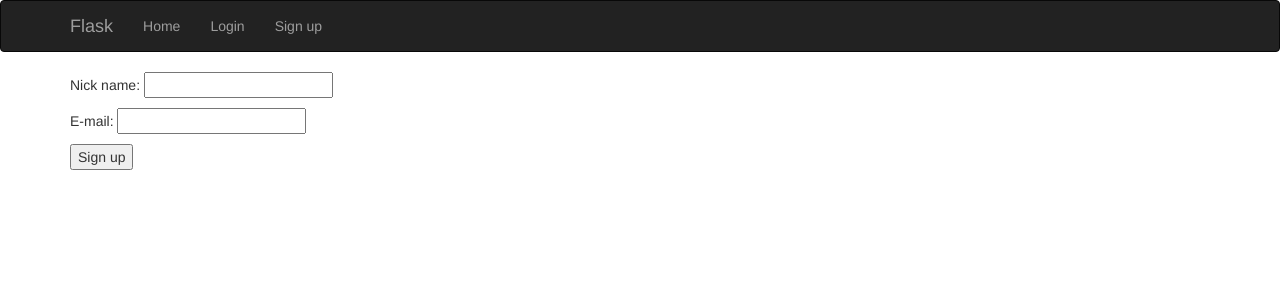
After one commit to wish007/shadowsocks-flask, a Flask app: page /sign-up in a window 1280 px wide. The commit adds this page. Shown: the top 300 px of the page. Run offline with Flask 2, Linux system fonts and the light colour scheme; some libraries are stand-ins or nearby versions.

Commit message:
add sign up and login forms

```diff
--- a/app/forms.py
+++ b/app/forms.py
@@ -1,8 +1,9 @@
+# -*- coding:utf-8 -*-
 
 from flask_wtf import Form
-from wtforms import TextField, BooleanField, PasswordField
+from wtforms import TextField, BooleanField, PasswordField, SubmitField, TextAreaField
 from wtforms import StringField, SubmitField
-from wtforms.validators import Required
+from wtforms.validators import Required, Email, Length
 
 
 # 定义一个表单类，用于提交表单
@@ -10,7 +11,19 @@ class NameForm(Form):
     name = StringField('what is your name?', validators=[Required()])
     submit = SubmitField('Submit')
 
+# class LoginForm(Form):
+#     name = TextField('Name', validators=[Required()])
+#     password = PasswordField('password', validators=[Required()])
+#     remember_me = BooleanField('Remember_me', default=False)
+
 class LoginForm(Form):
-    name = TextField('Name', validators=[Required()])
-    password = PasswordField('password', validators=[Required()])
-    remember_me = BooleanField('Remember_me', default=False)
+    user_name = TextField('user name', validators=[Required(), Length(max=15)])
+    # password = PasswordField('password', validators=[Required()])
+    remember_me = BooleanField('remember me', default=False)
+    submit = SubmitField('Log in')
+
+class SignUpForm(Form):
+    user_name = TextField('user name', validators=[Required(), Length(max=15)])
+    # password = PasswordField('password', validators=[Required()])
+    user_email = TextField('user email', validators=[Email(), Required(), Length(max=128)])
+    submit = SubmitField('Sign up')
--- a/app/models.py
+++ b/app/models.py
@@ -12,5 +12,30 @@ class User(db.Model):
     email = db.Column(db.String(120), index = True, unique = True)
     role = db.Column(db.SmallInteger, default = ROLE_USER)
 
+    def is_authenticated(self):
+        return True
+
+    def is_active(self):
+        return True
+
+    def is_anonymous(self):
+        return False
+
+    def get_id(self):
+        try:
+            return unicode(self.id)  # python 2
+        except NameError:
+            return str(self.id)  # python 3
+
+    @classmethod
+    def login_check(cls, user_name):
+        user = cls.query.filter(db.or_(
+            User.nickname == user_name, User.email == user_name)).first()
+
+        if not user:
+            return None
+        else:
+        	return user
+
     def __repr__(self):
         return '<User %r>' % (self.nickname)
--- a/app/templates/base.html
+++ b/app/templates/base.html
@@ -31,12 +31,18 @@
             <ul class="nav navbar-nav">
                 <li><a href="/">Home</a></li>
             </ul>
-            <ul class="nav navbar-nav">
-                <li><a href="/">Profile</a></li>
-            </ul>
+            {% if not current_user.is_authenticated() %}
             <ul class="nav navbar-nav">
                 <li><a href="/login">Login</a></li>
             </ul>
+            <ul class="nav navbar-nav">
+                <li><a href="/sign-up">Sign up</a></li>
+            </ul>
+            {% else %}
+            <ul class="nav navbar-nav">
+                <li><a href="/logout">Logout</a></li>
+            </ul>
+            {% endif %}
         </div>
     </div>
 </div>
--- /dev/null
+++ b/app/templates/sign_up.html
@@ -0,0 +1,20 @@
+{% extends "base.html" %}
+
+{% block page_content %}
+
+<form action="/sign-up", method="POST" name="sign_up">
+    {{ form.hidden_tag() }}
+    <p>Nick name: {{ form.user_name }}</p>
+    {% for error in form.errors.user_name %}
+    <p style="color:red;">[-] {{ error }}</p>
+    {% endfor %}
+
+    <p>E-mail: {{ form.user_email }}</p>
+    {% for error in form.errors.user_email %}
+    <p style="color:red;">[-] {{ error }}</p>
+    {% endfor %}
+
+    <p>{{ form.submit }}</p>
+</form>
+
+{% endblock %}
--- a/app/views.py
+++ b/app/views.py
@@ -1,11 +1,20 @@
 # -*- coding:utf-8 -*-
 
+import datetime
 # 使用render_template函数把JinJa2模板引擎集成到hello.py
-from flask import render_template, session, redirect, url_for, flash
-from app import app
+from flask import render_template, flash, redirect, session, url_for, request, g
+from flask.ext.login import login_user, logout_user, current_user, login_required
+from app.models import User, ROLE_USER, ROLE_ADMIN
+from app import app, db, lm
 # 导入和表单提交有关的类
-from flask.ext.wtf import Form
-from app.forms import NameForm, LoginForm
+# from flask.ext.wtf import Form
+from app.forms import NameForm, LoginForm, SignUpForm
+
+
+# 从数据库加载用户
+@lm.user_loader
+def load_user(user_id):
+    return User.query.get(int(user_id))
 
 
 # 在视图函数中添加路由方法，使之能够渲染表单
@@ -20,12 +29,70 @@ def index():
         return redirect(url_for('index'))
     return render_template('index.html', form=form, name=session.get('name'))
 
+
 @app.route('/login', methods = ['GET', 'POST'])
 def login():
+    # 验证用户是否被验证
+    if current_user.is_authenticated():
+        return redirect(url_for('index'))
+    # 注册验证
     form = LoginForm()
     if form.validate_on_submit():
-        flash('Login requested for Name: ' + form.name.data)
-        flash('passwd: ' + str(form.password.data))
-        flash('remember_me: ' + str(form.remember_me.data))
-        return redirect(url_for('index'))
+        user = User.login_check(request.form.get('user_name'))
+        if user:
+            login_user(user)
+            user.last_seen = datetime.datetime.now()
+
+            try:
+                db.session.add(user)
+                db.session.commit()
+            except:
+                flash("The Database error!")
+                return redirect(url_for('login'))
+
+            flash('Your name: ' + request.form.get('user_name'))
+            flash('remember me? ' + str(request.form.get('remember_me')))
+            return redirect(url_for("index", user_id=current_user.id))
+        else:
+            flash('Login failed, Your name is not exist!')
+            return redirect(url_for('login'))
+
     return render_template('login.html', title = 'Sign In', form = form)
+
+
+@app.route('/logout')
+@login_required
+def logout():
+    logout_user()
+    return redirect(url_for('index'))
+
+
+@app.route('/sign-up', methods=['GET', 'POST'])
+def sign_up():
+    form = SignUpForm()
+    user = User()
+    if form.validate_on_submit():
+        user_name = request.form.get('user_name')
+        user_email = request.form.get('user_email')
+
+        register_check = User.query.filter(db.or_(
+            User.nickname == user_name, User.email == user_email)).first()
+        if register_check:
+            flash("error: The user's name or email already exists!")
+            return redirect(url_for('sign_up'))
+
+        if len(user_name) and len(user_email):
+            user.nickname = user_name
+            user.email = user_email
+            user.role = ROLE_USER
+            try:
+                db.session.add(user)
+                db.session.commit()
+            except:
+                flash("The Database error!")
+                return redirect(url_for('sign_up'))
+
+            flash("Sign up successful!")
+            return redirect(url_for('index'))
+
+    return render_template("sign_up.html", form=form)
--- a/run.py
+++ b/run.py
@@ -1,4 +1,6 @@
 #-*- coding:utf-8 -*-
 
 from app import app
-app.run(debug = True)
+
+if __name__ == '__main__':
+	app.run(debug = True, host='0.0.0.0', port=5000)
```
Also changed, not shown: app/__init__.py (+9 -2 lines), app/templates/base3.html (added, +33 -0 lines), app/templates/index.html (+15 -3 lines), app/templates/login.html (+6 -6 lines), app/templates/test.html (deleted, +0 -19 lines), requirements.txt (+9 -0 lines).
